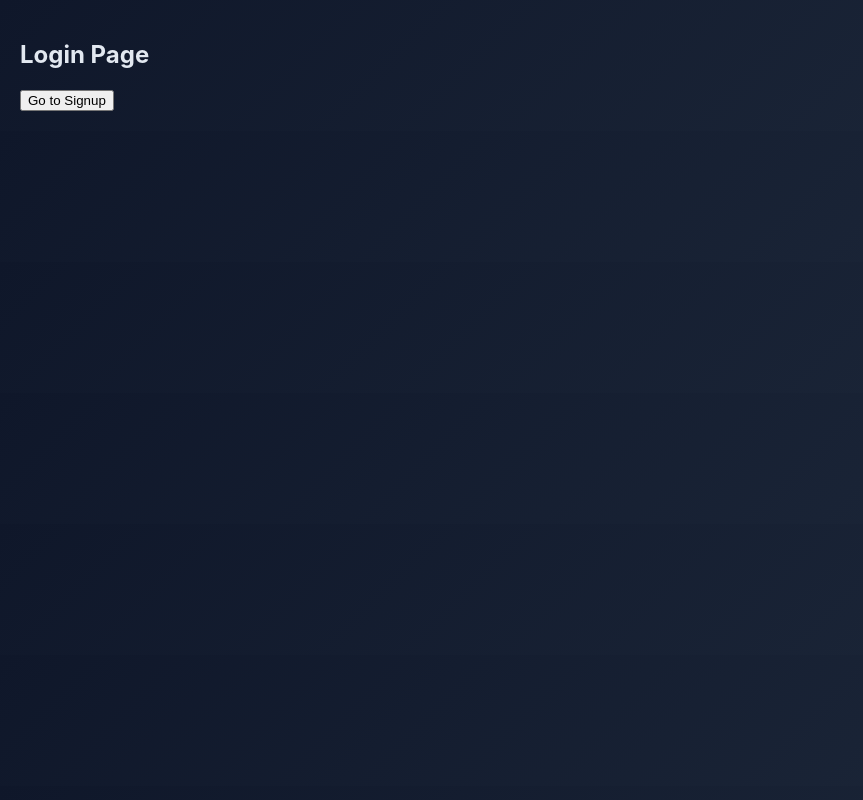
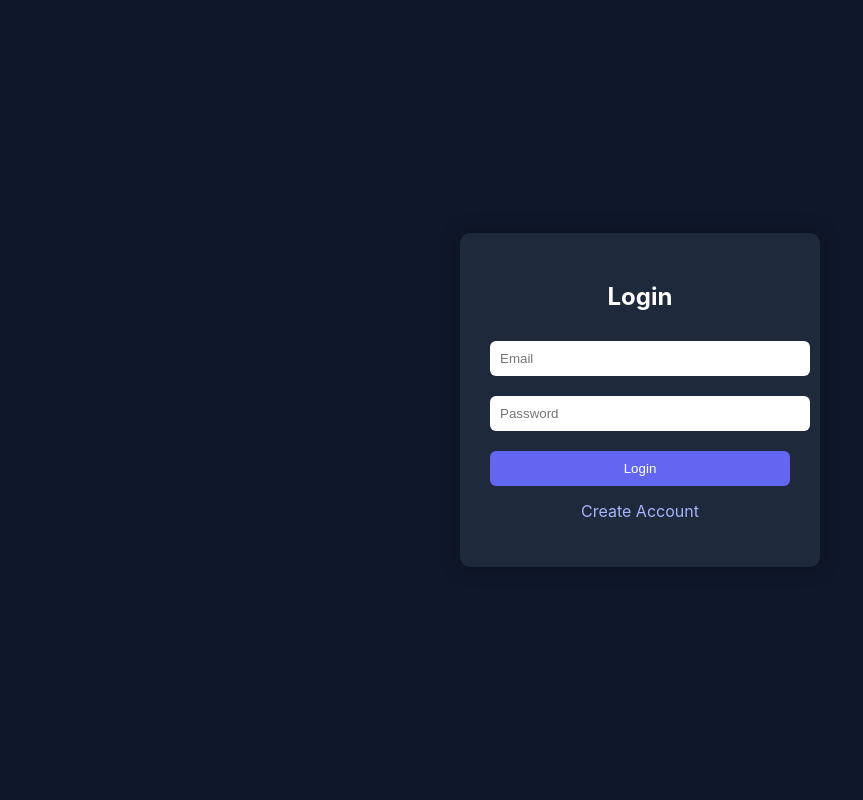
Before and after one commit to maulishukla/Team-Task-Manager, a React (Create React App) app in the folder client/: page / in a window 1280 px wide. Shown: the whole page, without its empty margins (0-863 px from the left). Built offline with nearby package versions, Linux system fonts and the light colour scheme; the HTML template or start-up script is replaced by a standard one.

Commit message:
final login setup

```diff
--- a/client/src/Login.js
+++ b/client/src/Login.js
@@ -1,11 +1,107 @@
+import { useState } from "react";
+import axios from "axios";
+
 export default function Login() {
+  const [email, setEmail] = useState("");
+  const [password, setPassword] = useState("");
+
+  const login = async () => {
+    try {
+      const res = await axios.post(
+        "https://team-task-manager-production-349d.up.railway.app/api/auth/login",
+        {
+          email,
+          password
+        }
+      );
+
+      // Save token
+      localStorage.setItem("token", res.data.token);
+
+      // Redirect to dashboard
+      window.location.href = "/dashboard";
+    } catch (err) {
+      console.log(err.response?.data || err.message);
+      alert(err.response?.data?.message || "Login failed");
+    }
+  };
+
   return (
-    <div style={{ padding: 20 }}>
-      <h2>Login Page</h2>
+    <div style={styles.container}>
+      <div style={styles.box}>
+        <h2 style={styles.title}>Login</h2>
 
-      <button onClick={() => window.location.href = "/signup"}>
-        Go to Signup
-      </button>
+        <input
+          style={styles.input}
+          placeholder="Email"
+          value={email}
+          onChange={(e) => setEmail(e.target.value)}
+        />
+
+        <input
+          style={styles.input}
+          type="password"
+          placeholder="Password"
+          value={password}
+          onChange={(e) => setPassword(e.target.value)}
+        />
+
+        <button style={styles.button} onClick={login}>
+          Login
+        </button>
+
+        <p
+          style={styles.link}
+          onClick={() => (window.location.href = "/signup")}
+        >
+          Create Account
+        </p>
+      </div>
     </div>
   );
 }
+
+const styles = {
+  container: {
+    height: "100vh",
+    display: "flex",
+    justifyContent: "center",
+    alignItems: "center",
+    background: "#0f172a"
+  },
+  box: {
+    background: "#1e293b",
+    padding: "30px",
+    borderRadius: "10px",
+    width: "300px",
+    textAlign: "center",
+    boxShadow: "0 0 20px rgba(0,0,0,0.3)"
+  },
+  title: {
+    color: "#fff",
+    marginBottom: "20px"
+  },
+  input: {
+    width: "100%",
+    padding: "10px",
+    margin: "10px 0",
+    borderRadius: "6px",
+    border: "none",
+    outline: "none"
+  },
+  button: {
+    width: "100%",
+    padding: "10px",
+    background: "#6366f1",
+    color: "#fff",
+    border: "none",
+    borderRadius: "6px",
+    cursor: "pointer",
+    marginTop: "10px"
+  },
+  link: {
+    marginTop: "15px",
+    color: "#a5b4fc",
+    cursor: "pointer"
+  }
+};
--- a/client/src/Signup.js
+++ b/client/src/Signup.js
@@ -9,7 +9,7 @@ export default function Signup() {
   const signup = async () => {
     try {
       await axios.post(
-        "https://team-task-backend-production.up.railway.app/api/auth/register",
+        "https://team-task-manager-production-349d.up.railway.app/api/auth/register",
         {
           name,
           email,
```
